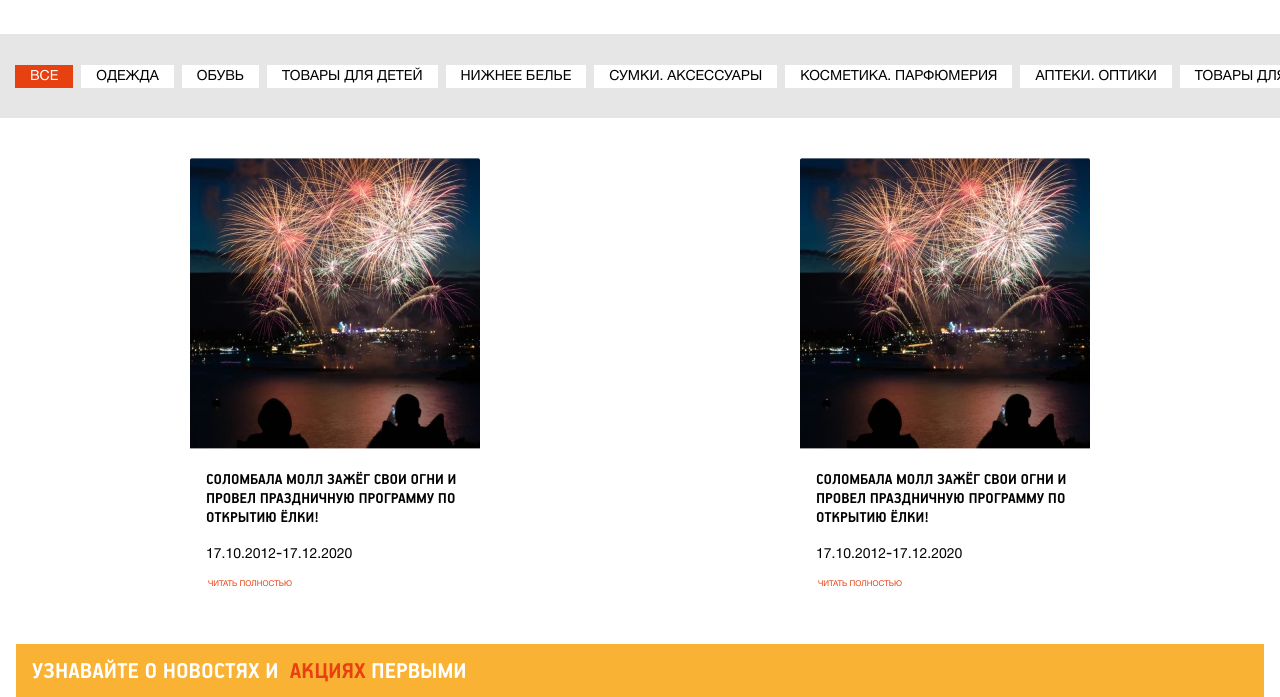
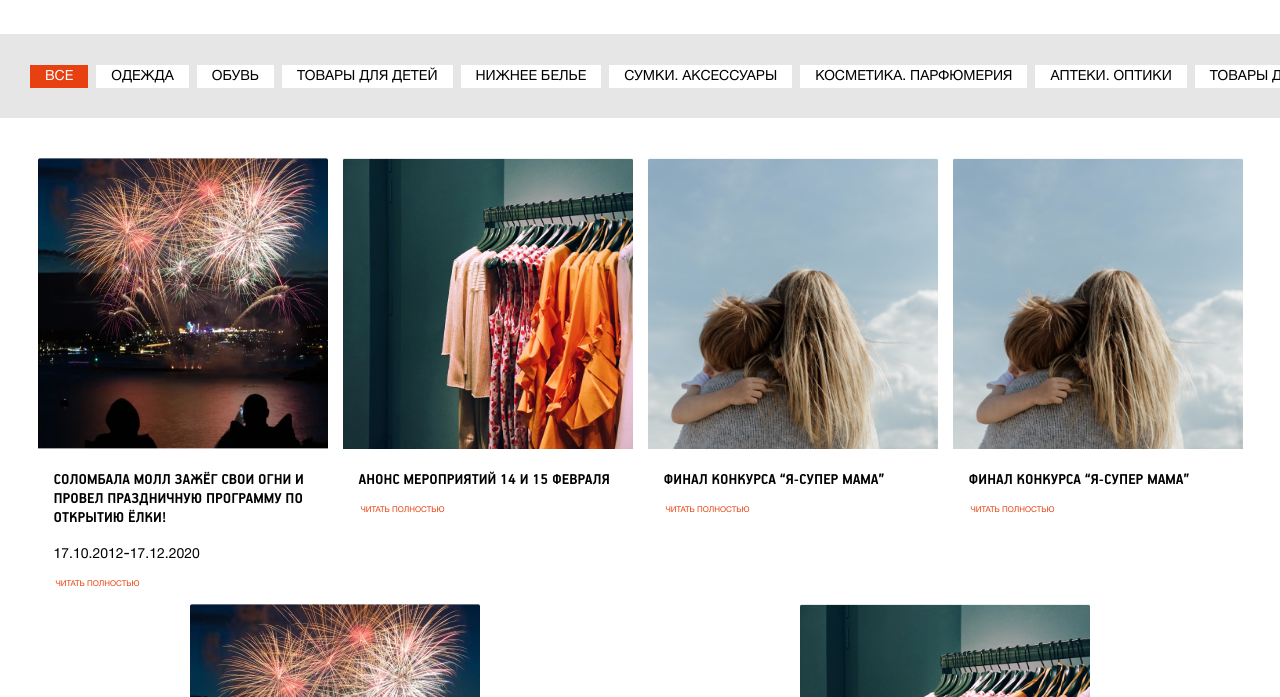
Before and after one commit to mariata06/Solombala, a website: page source/promotions.html in a window 1280 px wide. Shown: the part 99-796 px from the top of the page. Drawn offline with nearby package versions, Linux system fonts and the light colour scheme; files that its build step writes are made by us from their sources.

Commit message:
Поправила верстку для таблета, слайдер в навигации магазинов для таблета

```diff
--- a/source/js/main.js
+++ b/source/js/main.js
@@ -94,8 +94,8 @@ var swiperExist = false;
 **************************************************************/
 function swiperMode() {
   let mobile = window.matchMedia("(min-width: 0px) and (max-width: 767px)"); // было max-width: 768px
-  let tablet = window.matchMedia("(min-width: 768px) and (max-width: 1023px)"); // было (min-width: 769px) and (max-width: 1024px)
-  let desktop = window.matchMedia("(min-width: 1024px)"); // было (min-width: 1025px)
+  let tablet = window.matchMedia("(min-width: 768px) and (max-width: 1439px)"); // было (min-width: 768px) and (max-width: 1023px)
+  let desktop = window.matchMedia("(min-width: 1440px)"); // было (min-width: 1024px)
 
   // Enable (for mobile)
   if(mobile.matches) {
@@ -106,13 +106,17 @@ function swiperMode() {
       });
     }
   }
-  // Disable (for tablet)
+
+  // Enable (for tablet)
   else if(tablet.matches) {
-    if (swiperExist) {
-      swiper2.destroy();
-      swiperExist = false;
+    if (!swiperExist) {
+      swiperExist = true;
+      swiper2 = new Swiper(".swiper-container.swiper-container--stores", {
+        slidesPerView: "auto", //1.9,//window.innerWidth*3.1/568 + 5 - 3.1*768/568,//1.9,
+      });
     }
   }
+
   // Disable (for desktop)
   else if(desktop.matches) {
     if (swiperExist) {
--- a/source/sass/blocks/_footer-menu.scss
+++ b/source/sass/blocks/_footer-menu.scss
@@ -2,6 +2,10 @@
   color: $white;
   padding: 32px 16px;
   flex-wrap: wrap;
+
+  @media (min-width: $min-tablet-width) {
+    padding: 32px 30px;
+  }
 
   @media (min-width: $min-desktop-width) {
     padding: 40px 0;
--- a/source/sass/blocks/_news.scss
+++ b/source/sass/blocks/_news.scss
@@ -155,13 +155,17 @@
 }
 
 .news--promotions .news__content {
-  @media (min-width: $min-desktop-width) {
+  @media (min-width: $min-tablet-width) {
     display: flex;
     flex-wrap: wrap;
   }
 
   figure {
     display: none;
+
+    @media (min-width: $min-tablet-width) {
+      display: block;
+    }
 
     @media (min-width: $min-desktop-width) {
       display: block;
--- a/source/sass/blocks/_stores-catalog.scss
+++ b/source/sass/blocks/_stores-catalog.scss
@@ -6,6 +6,10 @@
   display: flex;
   cursor: pointer;
   flex-wrap: wrap;
+
+  @media (min-width: $min-tablet-width) {
+    justify-content: space-around;
+  }
 
   &:not(:last-of-type) {
     margin-bottom: 32px;
@@ -46,6 +50,10 @@
 .stores-catalog__list {
   padding: 40px 15px 0;
 
+  @media (min-width: $min-tablet-width) {
+    padding: 40px 30px;
+  }
+
   @media (min-width: $min-desktop-width) {
     padding: 80px 113px 40px 100px;
   }
@@ -60,7 +68,7 @@
 .stores-catalog__item-desc {
   padding: 16px;
 
-  @media (min-width: $min-desktop-width) {
+  @media (min-width: $min-tablet-width) {
     padding: 32px 87px 32px 130px;
     flex-grow: 1;
     box-shadow: 0 0 27px rgba(0, 0, 0, 0.1);
--- a/source/sass/blocks/_stores-nav.scss
+++ b/source/sass/blocks/_stores-nav.scss
@@ -6,6 +6,10 @@
     flex-wrap: nowrap;
     list-style: none;
     padding: 16px 15px 0;
+
+    @media (min-width: $min-tablet-width) {
+      padding: 16px 30px 0;
+    }
 
     @media (min-width: $min-desktop-width) {
       flex-wrap: wrap;
--- a/source/sass/blocks/_subscription.scss
+++ b/source/sass/blocks/_subscription.scss
@@ -2,6 +2,10 @@
   background-color: $white;
   padding: 20px 16px 40px 16px;
   color: $white;
+
+  @media (min-width: $min-tablet-width) {
+    padding: 20px 30px 40px;
+  }
 
   @media (min-width: $min-desktop-width) {
     padding: 40px 100px 80px;
```
Also changed, not shown: build/css/style.css, build/css/style.min.css, build/js/main.js, 1 other file.
